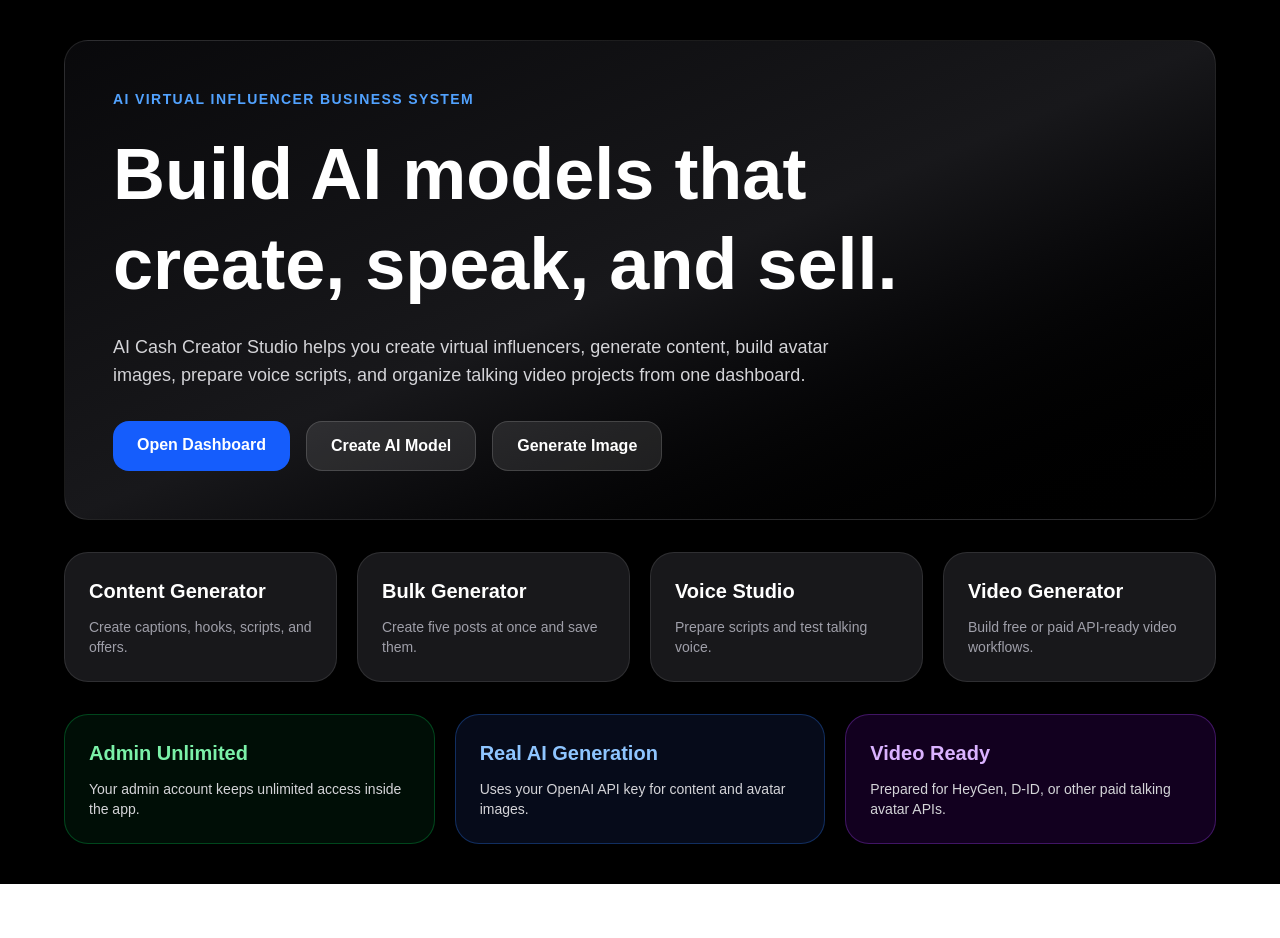
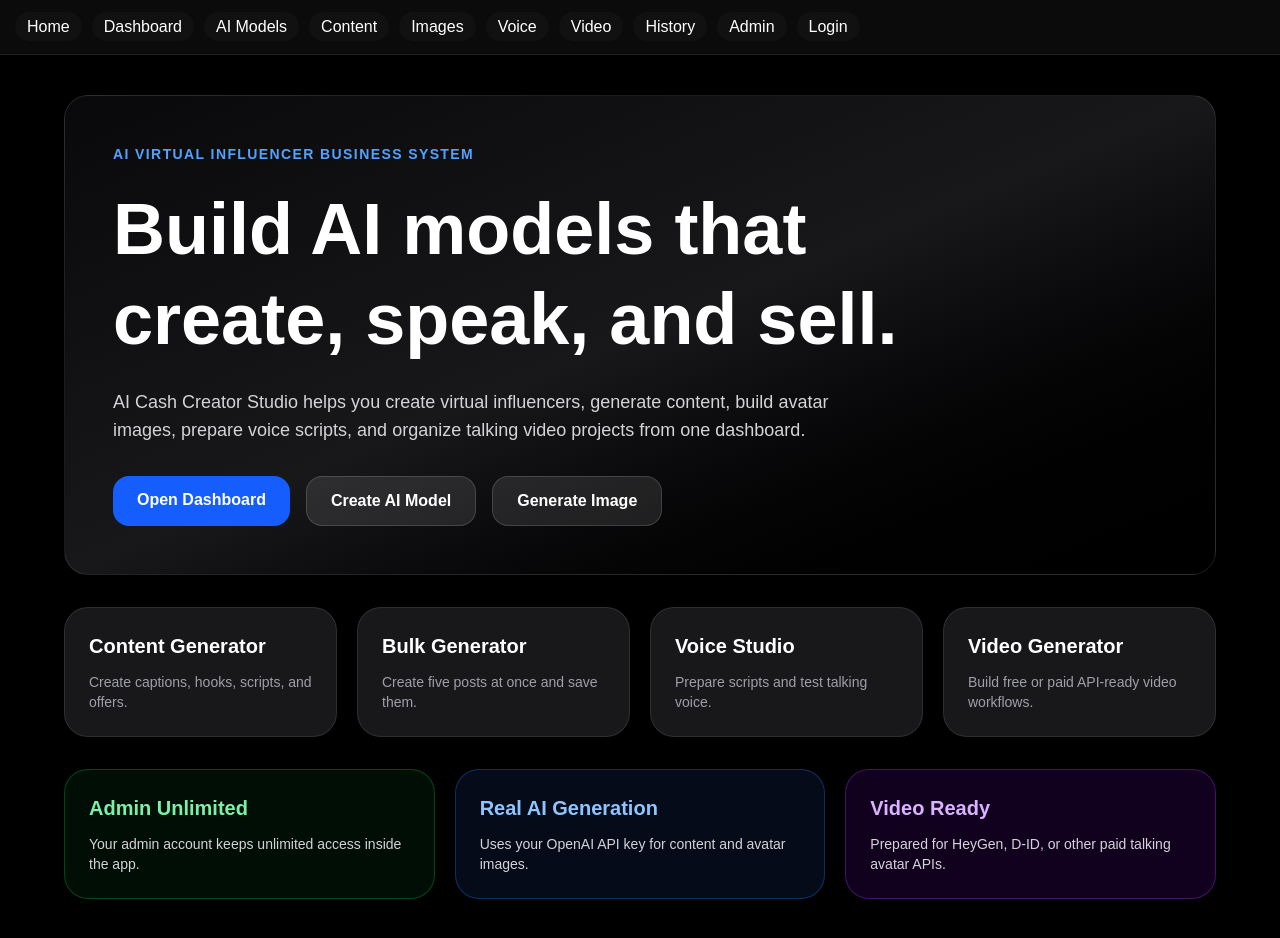
Before and after one commit to lou-delgado34/ai-cash-creator-studio, a Next.js app: page / in a window 1280 px wide. Before the commit the page ends 884 px from the top, so only its background shows below. Built offline with nearby package versions, Linux system fonts and the light colour scheme; no server answers.

Commit message:
fix navbar restore buttons

```diff
--- a/app/layout.tsx
+++ b/app/layout.tsx
@@ -1,30 +1,61 @@
 import './globals.css'
+import Link from 'next/link'
 import { createClient } from '@supabase/supabase-js'
-import { cookies } from 'next/headers'
-import { redirect } from 'next/navigation'
 
 const supabase = createClient(
   process.env.NEXT_PUBLIC_SUPABASE_URL!,
   process.env.NEXT_PUBLIC_SUPABASE_ANON_KEY!
 )
 
+const mainLinks = [
+  { href: '/', label: 'Home' },
+  { href: '/dashboard', label: 'Dashboard' },
+  { href: '/ai-models', label: 'AI Models' },
+  { href: '/content', label: 'Content' },
+  { href: '/image-studio', label: 'Images' },
+  { href: '/voice-studio', label: 'Voice' },
+  { href: '/video-generator', label: 'Video' },
+  { href: '/history', label: 'History' },
+  { href: '/admin', label: 'Admin' },
+  { href: '/login', label: 'Login' },
+]
+
 export default async function RootLayout({
   children,
 }: {
   children: React.ReactNode
 }) {
-  const cookieStore = cookies()
-
-  const {
-    data: { session },
-  } = await supabase.auth.getSession()
-
-  const isLoggedIn = !!session
 
   return (
     <html lang="en">
-      <body>
-        {children}
+      <body style={{ background: '#0b0b0b', color: 'white' }}>
+
+        {/* NAVBAR */}
+        <nav style={{
+          display: 'flex',
+          gap: 10,
+          padding: 15,
+          borderBottom: '1px solid #222'
+        }}>
+          {mainLinks.map((link) => (
+            <Link key={link.href} href={link.href}>
+              <span style={{
+                padding: '6px 12px',
+                borderRadius: 20,
+                background: '#111',
+                cursor: 'pointer'
+              }}>
+                {link.label}
+              </span>
+            </Link>
+          ))}
+        </nav>
+
+        {/* PAGE CONTENT */}
+        <div>
+          {children}
+        </div>
+
       </body>
     </html>
   )
--- /dev/null
+++ b/app/lib/subscription.ts
@@ -0,0 +1,44 @@
+import { supabase } from "./supabase";
+
+export type UserPlan = "free" | "pro" | "admin";
+
+export type UserProfile = {
+  id: string;
+  email: string;
+  role: string;
+  plan: UserPlan;
+  credits: number;
+};
+
+export async function getUserProfile(email: string) {
+  const { data, error } = await supabase
+    .from("user_profiles")
+    .select("*")
+    .eq("email", email)
+    .single();
+
+  if (error || !data) {
+    return null;
+  }
+
+  return data as UserProfile;
+}
+
+export function isAdmin(profile: UserProfile | null) {
+  return profile?.role === "admin" || profile?.plan === "admin";
+}
+
+export function isPro(profile: UserProfile | null) {
+  return profile?.plan === "pro" || isAdmin(profile);
+}
+
+export function canUsePaidTools(profile: UserProfile | null) {
+  return profile?.plan === "pro" || profile?.plan === "admin";
+}
+
+export function getPlanLabel(profile: UserProfile | null) {
+  if (!profile) return "Guest";
+  if (profile.plan === "admin") return "Admin Unlimited";
+  if (profile.plan === "pro") return "Pro";
+  return "Free";
+}
```
